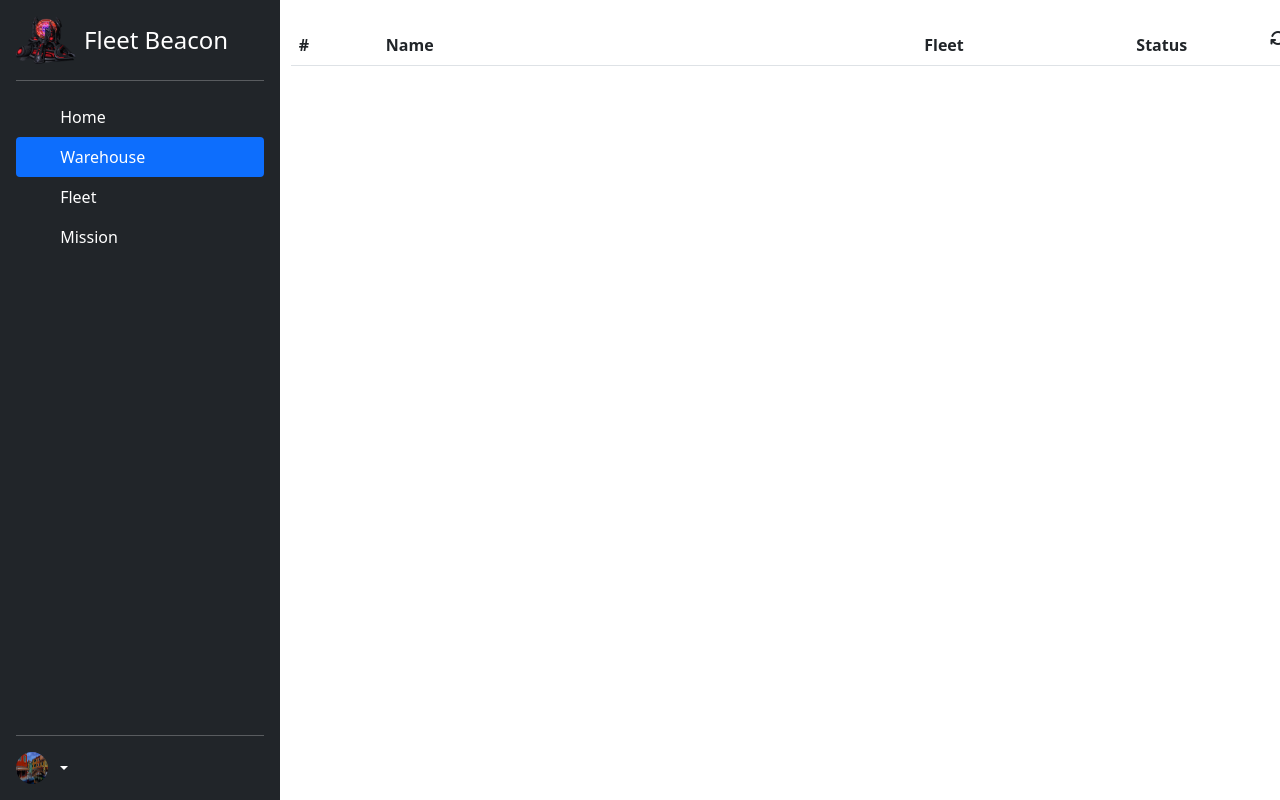
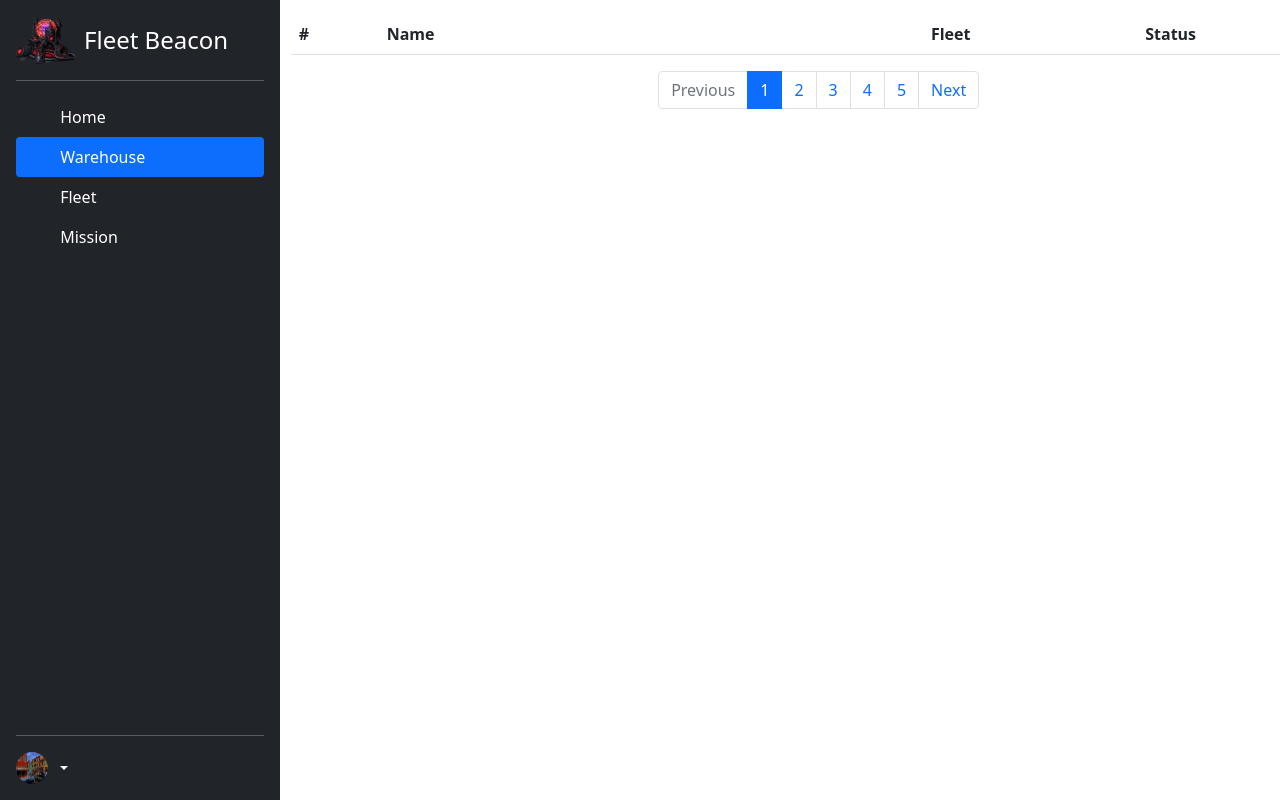
Before and after one commit to rapsealk/fleet-beacon, a Python web app: template templates/warehouse_detail.html in a window 1280 px wide. Run offline with Jinja, Linux system fonts and the light colour scheme; the template is opened without the code that fills it: most values are stand-ins (such as "Sample title", 1, 10 or a date in 2020); lists and menus that the app fills with data are empty; some libraries are stand-ins or nearby versions.

Commit message:
`Warehouse`별 `Unit` 목록에 페이지네이션 및 `offset` 쿼리 추가

```diff
--- a/src/fleet_beacon/groundcontrol/views.py
+++ b/src/fleet_beacon/groundcontrol/views.py
@@ -90,9 +90,12 @@
 async def get_warehouse_detail_view(
     request: Request,
     warehouse_id: PrimaryKey,
+    page: Optional[int] = 1,
     current_user: Optional[UserRead] = Depends(get_current_user),
     db_session: Session = Depends(get_db)
 ):
+    if page <= 0:
+        return RedirectResponse(f"/warehouse/{warehouse_id}", status_code=status.HTTP_307_TEMPORARY_REDIRECT)
     if not current_user:
         return RedirectResponse("/signin", status_code=status.HTTP_307_TEMPORARY_REDIRECT)
     return templates.TemplateResponse("warehouse_detail.html", context={
--- a/src/fleet_beacon/warehouse/service.py
+++ b/src/fleet_beacon/warehouse/service.py
@@ -33,9 +33,9 @@
     return db_session.query(Warehouse).all()
 
 
-async def get_detail(*, db_session: Session, warehouse_id: int) -> Optional[UnitWarehouseDetail]:
+async def get_detail(*, db_session: Session, warehouse_id: int, page: Optional[int] = None) -> Optional[UnitWarehouseDetail]:
     if warehouse := db_session.query(Warehouse).filter(Warehouse.id == warehouse_id).first():
-        units = await get_by_warehouse(db_session=db_session, warehouse_id=warehouse_id)
+        units = await get_by_warehouse(db_session=db_session, warehouse_id=warehouse_id, page=page)
         return UnitWarehouseDetail(**warehouse.dict(), units=units)
     else:
         return None
--- a/src/fleet_beacon/warehouse/views.py
+++ b/src/fleet_beacon/warehouse/views.py
@@ -29,10 +29,8 @@
 
 
 @router.get("/{warehouse_id}/detail", response_model=UnitWarehouseDetail)
-async def get_warehouse_detail(*, warehouse_id: PrimaryKey, db_session: Session = Depends(get_db)):
-    print(f"[GET /api/warehouse/{warehouse_id}/detail]")
-    if warehouse := await get_detail(db_session=db_session, warehouse_id=warehouse_id):
-        print(f"[GET /api/warehouse/{warehouse_id}/detail] warehouse={warehouse}")
+async def get_warehouse_detail(*, warehouse_id: PrimaryKey, page: Optional[int] = None, db_session: Session = Depends(get_db)):
+    if warehouse := await get_detail(db_session=db_session, warehouse_id=warehouse_id, page=page):
         return warehouse
     raise HTTPException(
         status_code=status.HTTP_404_NOT_FOUND,
--- a/templates/warehouse_detail.html
+++ b/templates/warehouse_detail.html
@@ -23,8 +23,8 @@
                 {% include "sidebar.html" %}
             {% endwith %}
 
-            <!-- Table -->
-            <div class="col-10" style="padding: 8pt; overflow-y: scroll;">
+            <div class="col-10" style="padding-left: 8pt; overflow-y: scroll;">
+                <!-- Table -->
                 <table class="table">
                     <thead>
                         <tr>
@@ -59,6 +59,22 @@
                         </tr>
                     </tbody>
                 </table>
+                <!-- Pagination -->
+                <nav>
+                    <ul class="pagination justify-content-center">
+                        <li class="page-item disabled">
+                            <a class="page-link" href="#" tabindex="-1" aria-disabled="true">Previous</a>
+                        </li>
+                        <li class="page-item active"><a class="page-link" href="#">1</a></li>
+                        <li class="page-item"><a class="page-link" href="#">2</a></li>
+                        <li class="page-item"><a class="page-link" href="#">3</a></li>
+                        <li class="page-item"><a class="page-link" href="#">4</a></li>
+                        <li class="page-item"><a class="page-link" href="#">5</a></li>
+                        <li class="page-item">
+                            <a class="page-link" href="#">Next</a>
+                        </li>
+                    </ul>
+                </nav>
             </div>
         </main>
 
@@ -70,6 +86,57 @@
                 return this[parseInt(Math.random() * 1000) % this.length];
             };
 
+            // Pagination
+            const searchParams = new URLSearchParams(window.location.href.split("?")[1]);
+            const currentPage = parseInt(searchParams.get("page") || 1);
+            const paginationStep = 5;
+            const currentPageGroup = Math.floor((currentPage - 1) / paginationStep);
+
+            function setPageNavigationBar(page) {
+                const pagination = document.querySelector(".pagination");
+                pagination.innerHTML = "";
+
+                const previousButton = document.createElement("li");
+                previousButton.className = "page-item";
+                let anchor = document.createElement("a");
+                anchor.className = "page-link";
+                anchor.href = `/warehouse/{{ warehouse_id }}?page=${currentPageGroup - 1}`;
+                anchor.setAttribute("tabindex", "-1");
+                anchor.setAttribute("aria-disabled", "false");
+                anchor.text = "Previous";
+                if (currentPage === 1) {
+                    previousButton.className = "page-item disabled";
+                    anchor.href = "/warehouse/{{ warehouse_id }}";
+                    anchor.setAttribute("aria-disabled", "true");
+                }
+                previousButton.appendChild(anchor);
+                pagination.appendChild(previousButton);
+
+                for (let i = 1; i <= paginationStep; i++) {
+                    const li = document.createElement("li");
+                    li.className = "page-item";
+                    if (((currentPage - 1) % paginationStep + 1) === i) {
+                        li.className = "page-item active";
+                    }
+                    const a = document.createElement("a");
+                    a.className = "page-link";
+                    a.href = `/warehouse/{{ warehouse_id }}?page=${currentPageGroup * paginationStep + i}`;
+                    a.text = `${currentPageGroup * paginationStep + i}`;
+                    li.appendChild(a);
+                    pagination.appendChild(li);
+                }
+
+                const nextButton = document.createElement("li");
+                nextButton.className = "page-item";
+                anchor = document.createElement("a");
+                anchor.className = "page-link";
+                anchor.href = `/warehouse/{{ warehouse_id }}?page=${(currentPageGroup + 1) * paginationStep + 1}`;
+                anchor.text = "Next";
+                nextButton.appendChild(anchor);
+                pagination.appendChild(nextButton);
+            }
+
+            // Table
             function clearTable() {
                 const tbody = document.querySelector("table.table > tbody");
                 tbody.innerHTML = "";
@@ -113,17 +180,18 @@
                 tbody.appendChild(tr);
             }
 
-            function fetchUnitsInWarehouse() {
+            function fetchUnitsInWarehouse(page) {
                 clearTable();
-                fetch(`${window.location.origin}/api/warehouse/{{ warehouse_id }}/detail`)
+                fetch(`${window.location.origin}/api/warehouse/{{ warehouse_id }}/detail?page=${page}`)
                     .then((response) => response.json())
                     .then((response) => {
                         response.units.items.forEach(addTableItem);
+                        setPageNavigationBar(currentPage);
                     })
                     .catch(console.error);
             }
 
-            fetchUnitsInWarehouse();
+            fetchUnitsInWarehouse(currentPage);
 
             document.getElementById("btn-refresh").addEventListener("click", fetchUnitsInWarehouse);
         </script>
```
Also changed, not shown: src/fleet_beacon/unit/service.py (+6 -2 lines).
